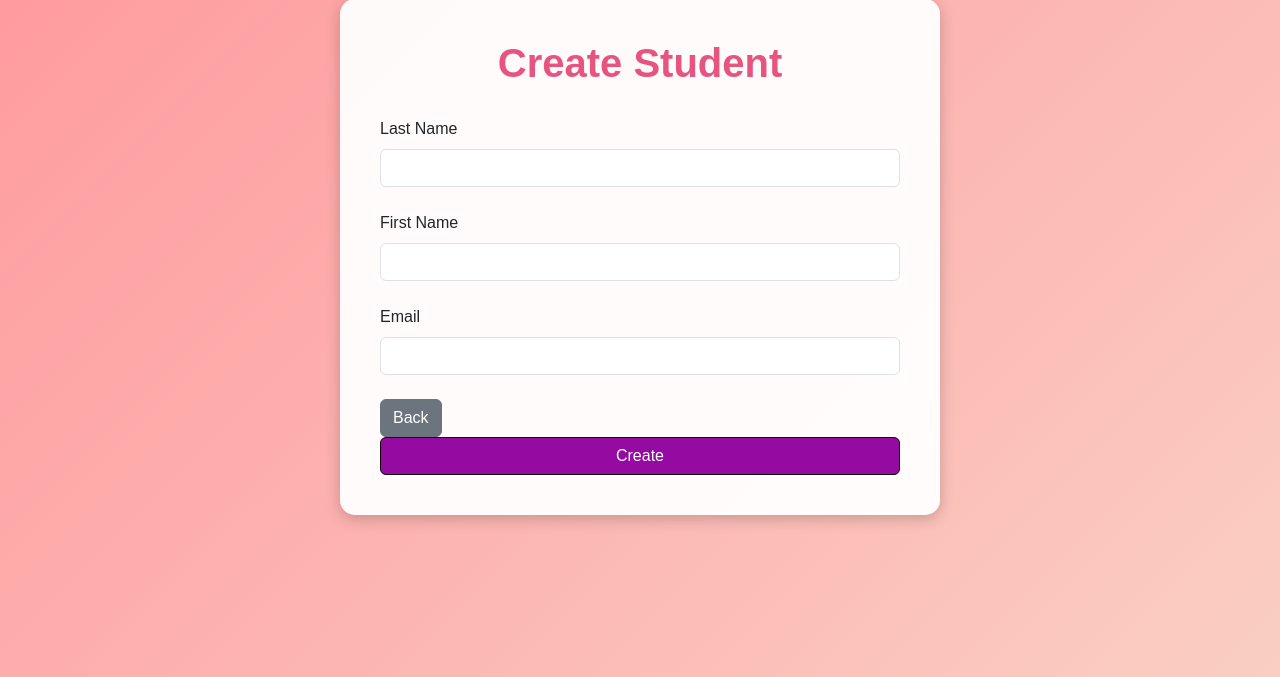
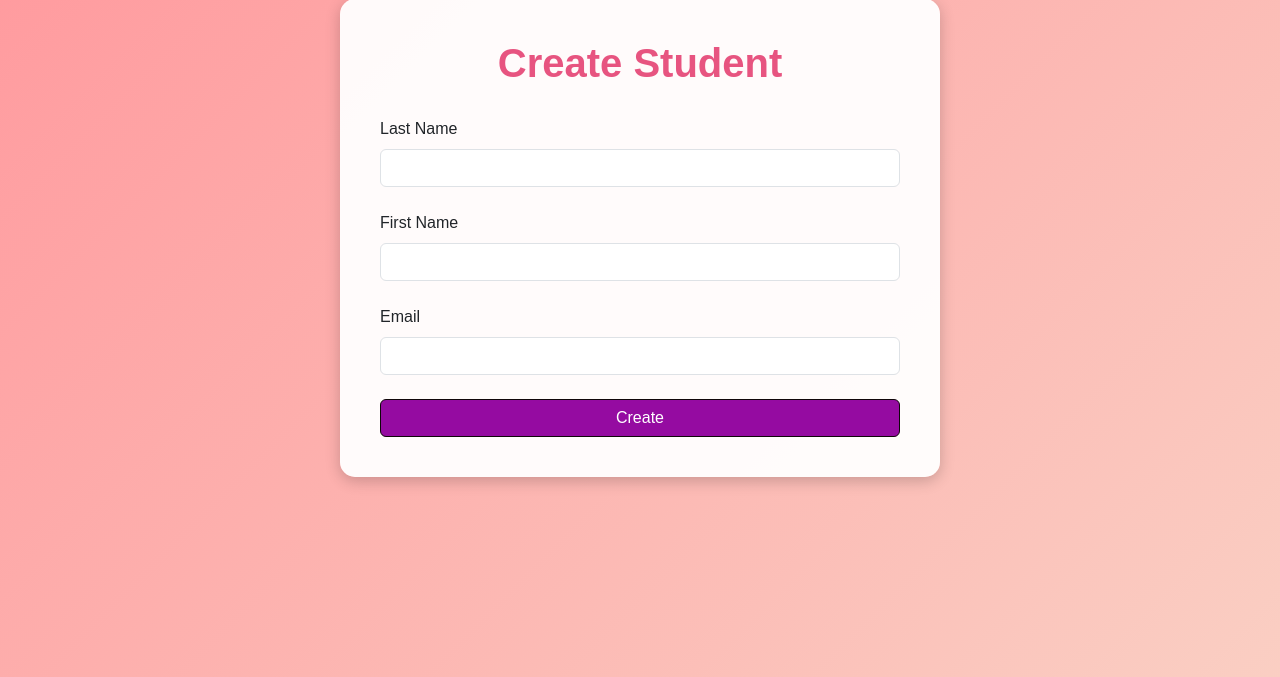
Before and after one commit to marymaeeeeeeq/quinio_marymae, a CodeIgniter app: page /students/create in a window 1280 px wide. Shown: the part 61-738 px from the top of the page. Run offline with CodeIgniter, Linux system fonts and the light colour scheme; data that the repository does not hold is empty; some libraries are stand-ins or nearby versions.

Commit message:
Fix create.php

```diff
--- a/app/views/create.php
+++ b/app/views/create.php
@@ -60,7 +60,6 @@
         <input type="email" name="email" id="email" class="form-control" required>
       </div>
 
-      <a href="<?=site_url('students');?>" class="btn btn-secondary">Back</a>
       <button type="submit" class="btn btn-primary w-100">Create</button>
     </form>
   </div>
```
